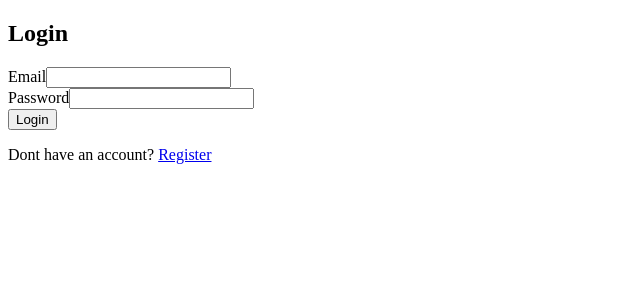
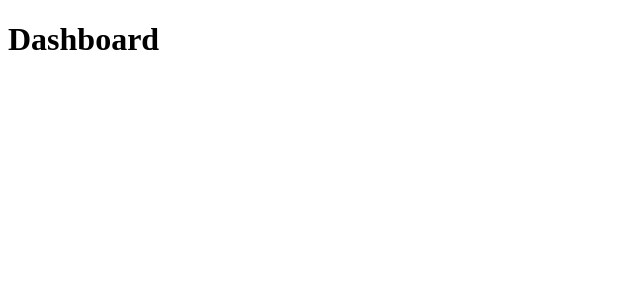
Before and after one commit to Zodiac968/hobby-productivity, a React (Vite) app in the folder frontend/: page /dashboard in a window 1280 px wide. Shown: the top 300 px of the page, without its empty margins (0-640 px from the left). Built offline with nearby package versions, Linux system fonts and the light colour scheme; sample sign-in values are in the browser's storage.

Commit message:
Added Routing using React Router. Implemented Register page and a protected Dashboard page

```diff
--- a/frontend/package.json
+++ b/frontend/package.json
@@ -12,7 +12,8 @@
   "dependencies": {
     "axios": "^1.11.0",
     "react": "^19.1.1",
-    "react-dom": "^19.1.1"
+    "react-dom": "^19.1.1",
+    "react-router-dom": "^7.8.2"
   },
   "devDependencies": {
     "@eslint/js": "^9.33.0",
--- a/frontend/src/App.jsx
+++ b/frontend/src/App.jsx
@@ -1,25 +1,27 @@
 import { useState, useEffect } from "react";
 // import "./App.css";
-import LoginPage from "./pages/LoginPage.jsx";
+import Login from "./pages/Login.jsx";
+import { Route, Routes } from "react-router-dom";
+import ProtectedRoute from "./components/ProtectedRoute.jsx";
+import Dashboard from "./pages/Dashboard.jsx";
+import Register from "./pages/Register.jsx";
 
 function App() {
-  // const [message, setMessage] = useState("");
+  return (
+    <Routes>
+      <Route path="/login" element={<Login />} />
+      <Route path="/register" element={<Register />} />
 
-  // useEffect(() => {
-  //   fetch("http://localhost:5000/api/check")
-  //     .then((res) => {
-  //       return res.json();
-  //     })
-  //     .then((data) => setMessage(data.status))
-  //     .catch((err) => console.log(err));
-  // }, []);
-
-  // return (
-  //   <>
-  //     <h2>{message}</h2>
-  //   </>
-  // );
-  return <LoginPage />;
+      <Route
+        path="/dashboard"
+        element={
+          <ProtectedRoute>
+            <Dashboard />
+          </ProtectedRoute>
+        }
+      />
+    </Routes>
+  );
 }
 
 export default App;
--- /dev/null
+++ b/frontend/src/components/ProtectedRoute.jsx
@@ -0,0 +1,13 @@
+import { useContext } from "react";
+import { AuthContext } from "../pages/AuthContext.jsx";
+import { Navigate } from "react-router-dom";
+
+function ProtectedRoute({ children }) {
+  const { user } = useContext(AuthContext);
+  if (!user) {
+    return <Navigate to="/login" replace />;
+  }
+  return children;
+}
+
+export default ProtectedRoute;
--- a/frontend/src/main.jsx
+++ b/frontend/src/main.jsx
@@ -3,11 +3,14 @@ import { createRoot } from "react-dom/client";
 //import './index.css'
 import App from "./App.jsx";
 import { AuthProvider } from "./pages/AuthContext.jsx";
+import { BrowserRouter } from "react-router-dom";
 
 createRoot(document.getElementById("root")).render(
   <StrictMode>
-    <AuthProvider>
-      <App />
-    </AuthProvider>
+    <BrowserRouter>
+      <AuthProvider>
+        <App />
+      </AuthProvider>
+    </BrowserRouter>
   </StrictMode>
 );
--- /dev/null
+++ b/frontend/src/pages/Dashboard.jsx
@@ -0,0 +1,9 @@
+function Dashboard() {
+  return (
+    <>
+      <h1>Dashboard</h1>
+    </>
+  );
+}
+
+export default Dashboard;
--- /dev/null
+++ b/frontend/src/pages/Login.jsx
@@ -0,0 +1,62 @@
+import axiosInstance from "../axios.js";
+import { useContext, useState } from "react";
+import { Link, useNavigate } from "react-router-dom";
+import { AuthContext } from "./AuthContext.jsx";
+
+function Login() {
+  const { login } = useContext(AuthContext);
+  const [email, setEmail] = useState("");
+  const [password, setPassword] = useState("");
+  const [err, setErr] = useState("");
+  const navigate = useNavigate();
+
+  const handleSubmit = async (e) => {
+    e.preventDefault();
+    try {
+      const response = await axiosInstance.post("/account/login", {
+        email,
+        password,
+      });
+      login(response.data.user, response.data.token); //Stores it in context and localStorage
+      navigate("/dashboard");
+    } catch (e) {
+      setErr(e.response?.data?.error || "Login Failed");
+    }
+  };
+  return (
+    <>
+      <div>
+        <h2>Login</h2>
+        <form onSubmit={handleSubmit}>
+          <div>
+            <label htmlFor="email">Email</label>
+            <input
+              type="email"
+              id="email"
+              onChange={(e) => setEmail(e.target.value)}
+              required
+            />
+          </div>
+          <div>
+            <label htmlFor="password">Password</label>
+            <input
+              type="password"
+              id="password"
+              onChange={(e) => setPassword(e.target.value)}
+              required
+            ></input>
+          </div>
+          <button type="submit">Login</button>
+          <div>
+            <p>
+              Dont have an account? <Link to="/register">Register</Link>
+            </p>
+          </div>
+        </form>
+        {err && <p>{err}</p>}
+      </div>
+    </>
+  );
+}
+
+export default Login;
--- a/frontend/src/pages/LoginPage.jsx
+++ b/frontend/src/pages/Register.jsx
@@ -1,33 +1,43 @@
 import axiosInstance from "../axios.js";
 import { useContext, useState } from "react";
-import { AuthContext } from "./AuthContext.jsx";
+import { Link, useNavigate } from "react-router-dom";
 
-function LoginPage() {
-  const { login } = useContext(AuthContext);
+function Register() {
+  const [name, setName] = useState("");
   const [email, setEmail] = useState("");
   const [password, setPassword] = useState("");
   const [err, setErr] = useState("");
+  const navigate = useNavigate();
 
   const handleSubmit = async (e) => {
     e.preventDefault();
     try {
-      const response = await axiosInstance.post("/account/login", {
+      const response = await axiosInstance.post("/account/register", {
+        name,
         email,
         password,
       });
-      login(response.data.user, response.data.token); //Stores it in context and localStorage
-      setErr("Login Sucessful");
+      setErr("Registered Successfully");
     } catch (e) {
-      setErr(e.response?.data?.error || "Login Failed");
+      setErr(e.response?.data?.error || "Registration Failed");
     }
   };
   return (
     <>
       <div>
-        <h2>Login</h2>
+        <h2>Register</h2>
         <form onSubmit={handleSubmit}>
           <div>
-            <label for="email">Email</label>
+            <label htmlFor="name">Name</label>
+            <input
+              type="text"
+              id="name"
+              onChange={(e) => setName(e.target.value)}
+              required
+            />
+          </div>
+          <div>
+            <label htmlFor="email">Email</label>
             <input
               type="email"
               id="email"
@@ -36,7 +46,7 @@ function LoginPage() {
             />
           </div>
           <div>
-            <label for="password">Password</label>
+            <label htmlFor="password">Password</label>
             <input
               type="password"
               id="password"
@@ -44,10 +54,10 @@ function LoginPage() {
               required
             ></input>
           </div>
-          <button type="submit">Login</button>
+          <button type="submit">Register</button>
           <div>
             <p>
-              Dont have an account? <a href="#">Register</a>
+              Go to <Link to="/login">Login</Link>
             </p>
           </div>
         </form>
@@ -57,4 +67,4 @@ function LoginPage() {
   );
 }
 
-export default LoginPage;
+export default Register;
```
Also changed, not shown: 1 other file (tests, documents, lock files or other folders).
